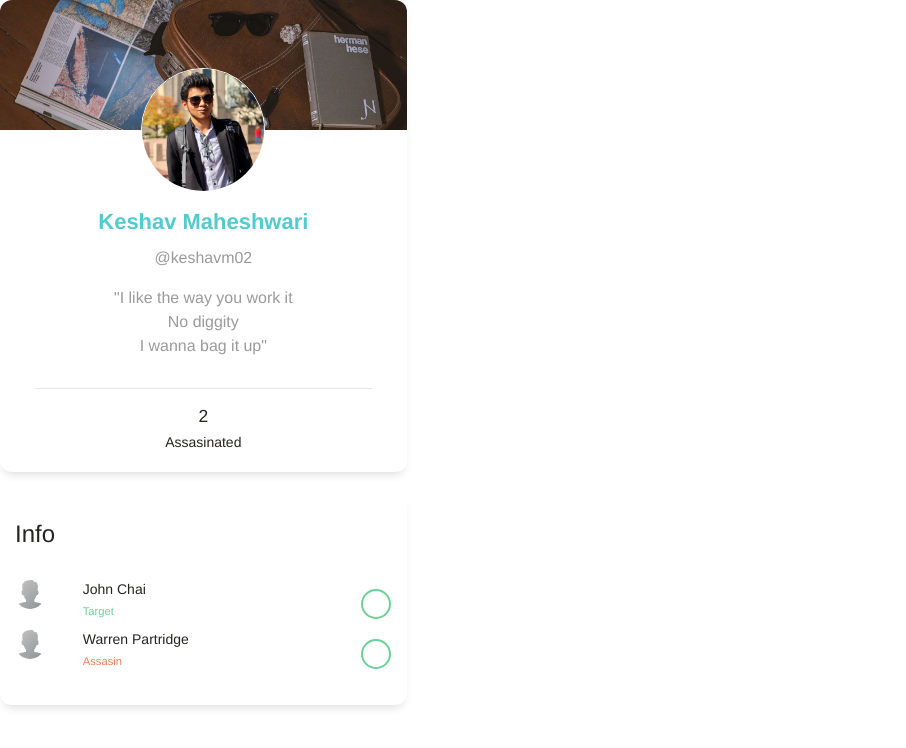
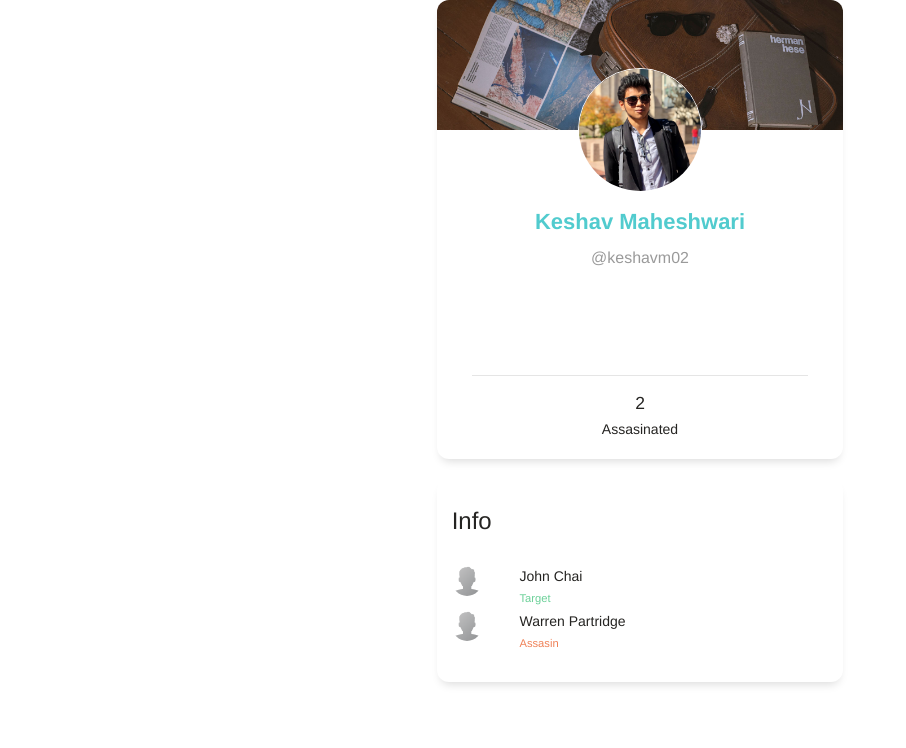
Before and after one commit to BUUPE/Ezio, a Next.js app: page /user in a window 1280 px wide. Shown: the top 748 px of the page, without its empty margins (0-906 px from the left). Built offline with nearby package versions, Linux system fonts and the light colour scheme.

Commit message:
fixed contianer position

```diff
--- a/pages/user.js
+++ b/pages/user.js
@@ -21,6 +21,8 @@ class User extends React.Component {
       <>
         <div className="content">
           <Row>
+            <Col></Col>
+
             <Col md="4">
               <Card className="card-user">
                 <div className="image">
@@ -41,10 +43,7 @@ class User extends React.Component {
                     </a>
                     <p className="description">@keshavm02</p>
                   </div>
-                  <p className="description text-center">
-                    "I like the way you work it <br />
-                    No diggity <br />I wanna bag it up"
-                  </p>
+
                 </CardBody>
                 <CardFooter>
                   <hr />
@@ -86,14 +85,7 @@ class User extends React.Component {
                           </span>
                         </Col>
                         <Col className="text-right" md="3" xs="3">
-                          <Button
-                            className="btn-round btn-icon"
-                            color="success"
-                            outline
-                            size="sm"
-                          >
-                            <i className="fa fa-envelope" />
-                          </Button>
+
                         </Col>
                       </Row>
                     </li>
@@ -115,14 +107,7 @@ class User extends React.Component {
                           </span>
                         </Col>
                         <Col className="text-right" md="3" xs="3">
-                          <Button
-                            className="btn-round btn-icon"
-                            color="success"
-                            outline
-                            size="sm"
-                          >
-                            <i className="fa fa-envelope" />
-                          </Button>
+
                         </Col>
                       </Row>
                     </li>
@@ -130,6 +115,8 @@ class User extends React.Component {
                 </CardBody>
               </Card>
             </Col>
+
+            <Col></Col>
             {/* <Col md="8">
               <Card className="card-user">
                 <CardHeader>
```
